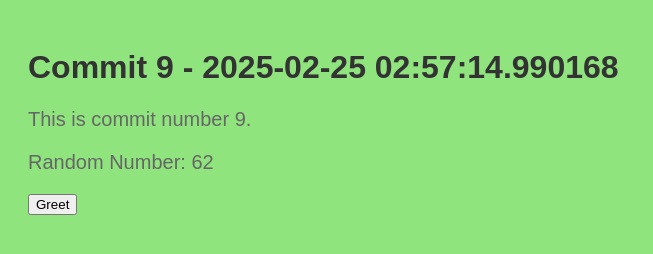
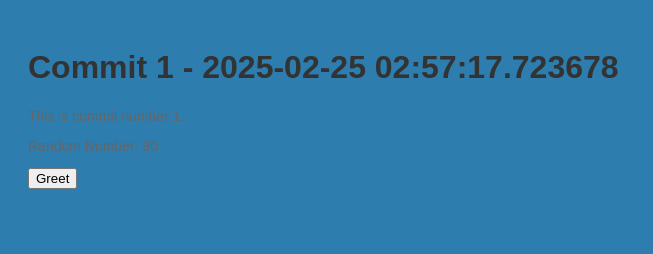
Before and after one commit to legbald0d/myrep-repo-20250225025711, a plain HTML site: page index.html in a window 1280 px wide. Shown: the whole page, without its empty margins (0-653 px from the left). Drawn offline with Linux system fonts and the light colour scheme.

Commit message:
📝 Commit 1 with HTML, CSS, and JS

```diff
--- a/index.html
+++ b/index.html
@@ -2,13 +2,13 @@
     <!DOCTYPE html>
     <html>
     <head>
-        <title>Commit 9 - 2025-02-25 02:57:14.989990</title>
+        <title>Commit 1 - 2025-02-25 02:57:17.723678</title>
         <link rel="stylesheet" href="style.css">
     </head>
     <body>
-        <h1>Commit 9 - 2025-02-25 02:57:14.990168</h1>
-        <p>This is commit number 9.</p>
-        <p>Random Number: 62</p>
+        <h1>Commit 1 - 2025-02-25 02:57:17.723678</h1>
+        <p>This is commit number 1.</p>
+        <p>Random Number: 90</p>
         <button onclick="greet()">Greet</button>
         <script src="script.js"></script>
     </body>
--- a/script.js
+++ b/script.js
@@ -2,4 +2,4 @@
     function greet() {
         alert('Hello from commit ' + commitNumber + '!');
     }
-    var commitNumber = 9;
+    var commitNumber = 1;
--- a/style.css
+++ b/style.css
@@ -1,7 +1,7 @@
 
     body {
         font-family: Arial, sans-serif;
-        background-color: #8fe47d;
+        background-color: #2d7daf;
         padding: 20px;
     }
     h1 {
@@ -9,5 +9,5 @@
     }
     p {
         color: #666;
-        font-size: 20px;
+        font-size: 14px;
     }
```
